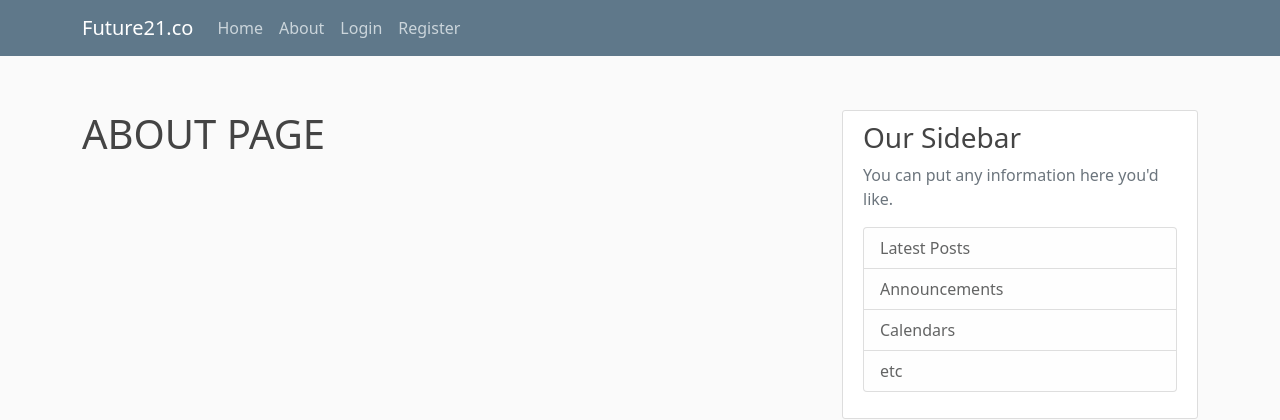
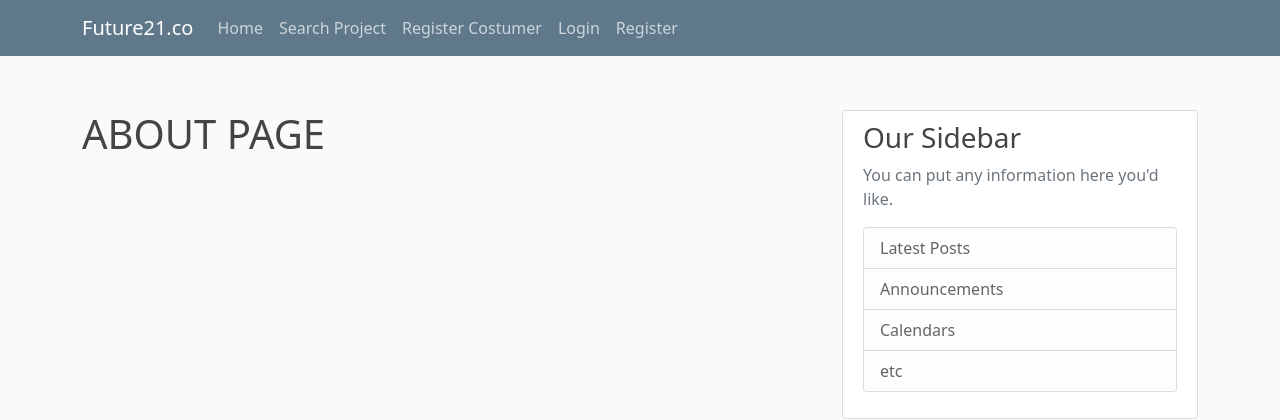
Before and after one commit to alexfiel/FLASK_PROPERTYMANAGEMENT, a Flask app: page /about in a window 1280 px wide. Shown: the top 420 px of the page. Run offline with Flask 2, Linux system fonts and the light colour scheme; some libraries are stand-ins or nearby versions.

Commit message:
search function working. Problem with validation in project form

```diff
--- a/main/routes.py
+++ b/main/routes.py
@@ -111,7 +111,6 @@ def account():
 def new_project():
     form = ProjectForm()
     if form.validate_on_submit():
-
         project = Project(name=form.name.data, location=form.location.data,
                             owner=form.owner.data,category=form.category.data,
                             description=form.description.data,author=current_user)
--- a/main/templates/base.html
+++ b/main/templates/base.html
@@ -25,8 +25,8 @@
         <div class="collapse navbar-collapse" id="navbarToggle">
             <div class="navbar-nav mr-auto">
             <a class="nav-item nav-link" href="{{url_for('home')}}">Home</a>
-            <a class="nav-item nav-link" href="{{url_for('about')}}">About</a>
-
+            <a class="nav-item nav-link" href="{{url_for('search_project')}}">Search Project</a>
+           <a class="nav-item nav-link" href="#">Register Costumer</a>
             </div>
 
             <!-- Navbar Right Side -->
```
Also changed, not shown: main/site.db, main/static/profilepics/760eae430db66226.png (added).
